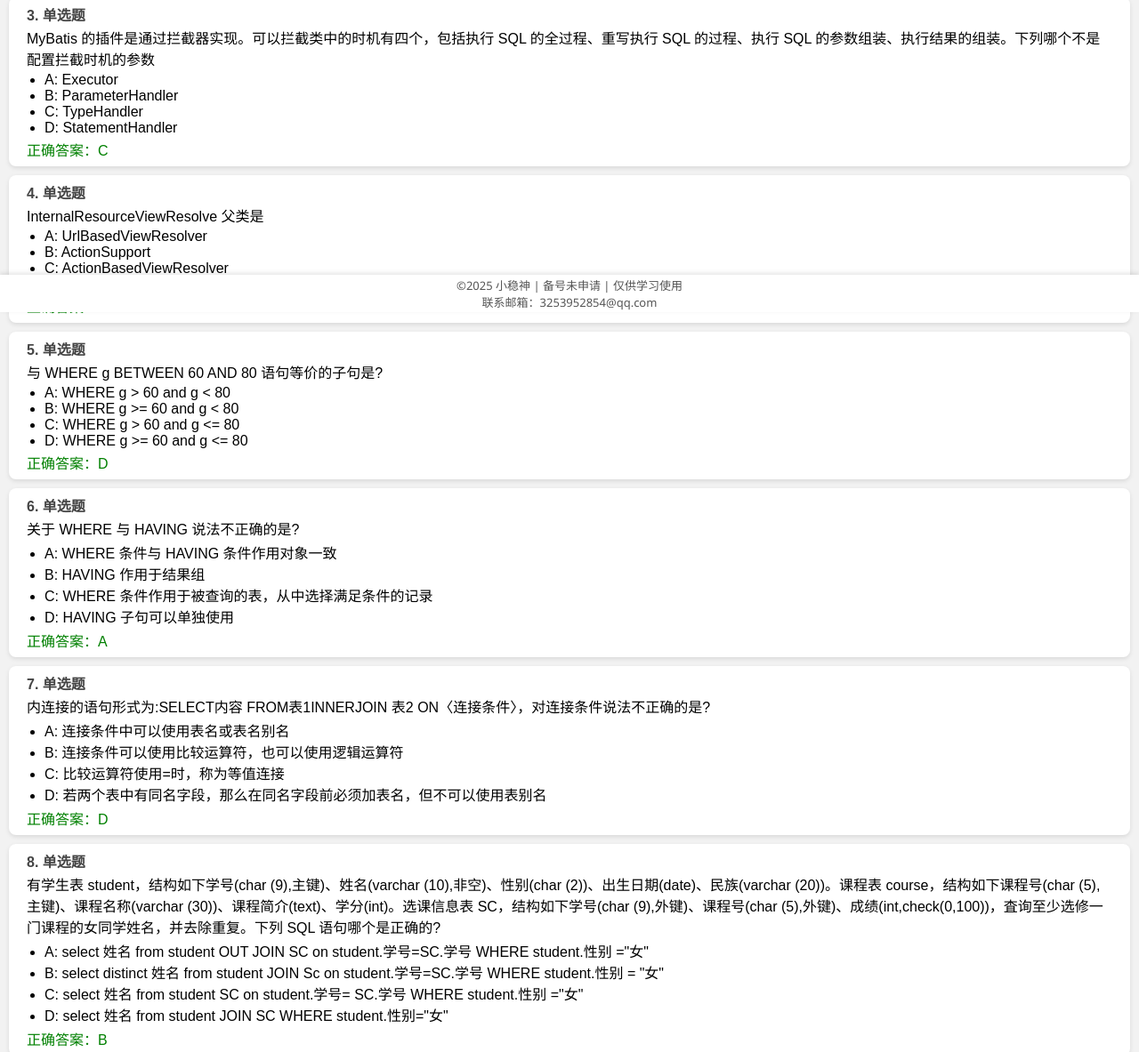
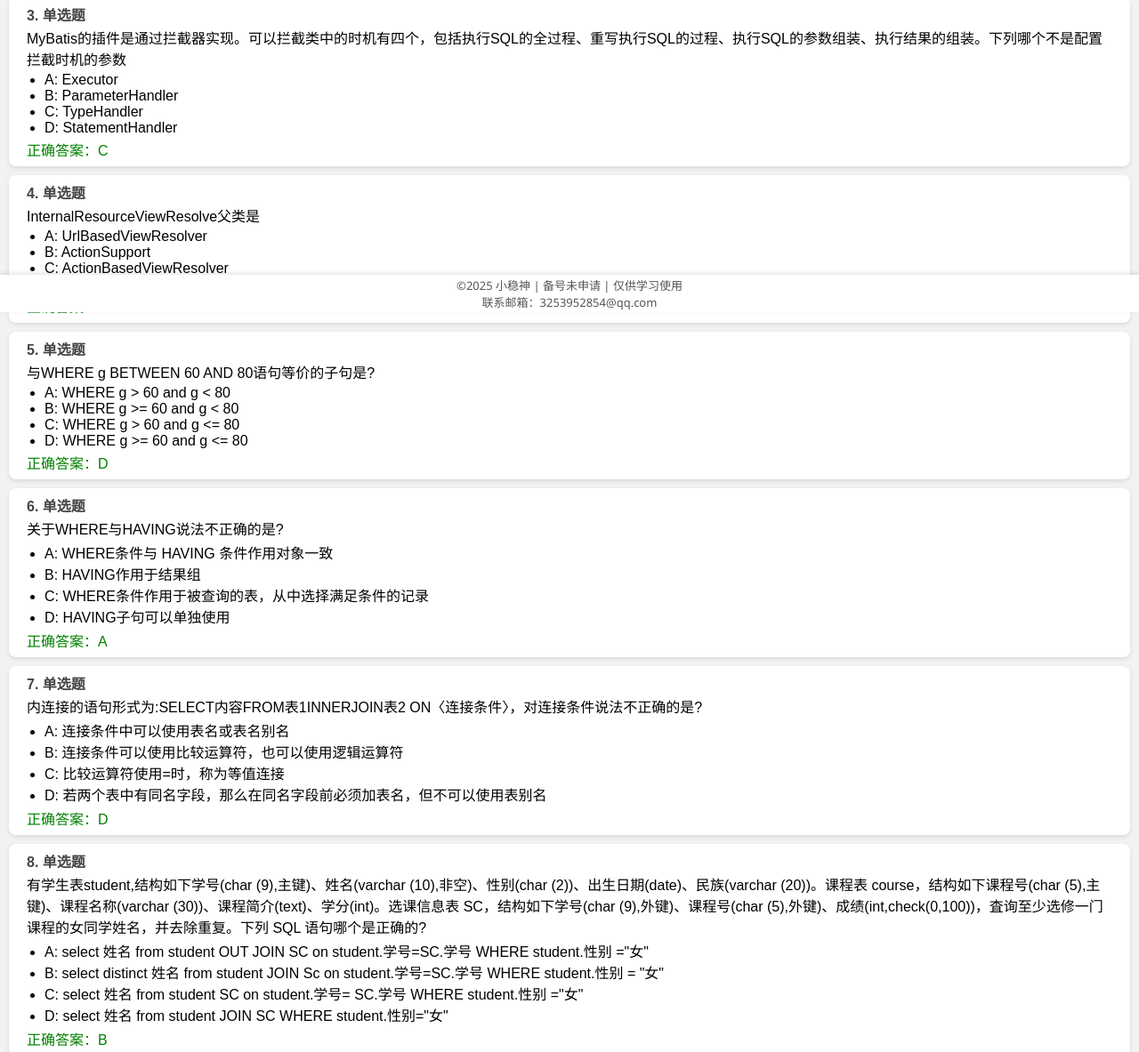
Before and after one commit to xws666/JavaWebTest, a plain HTML site: page index.html in a window 1280 px wide. Shown: the part 449-1632 px from the top of the page at 89% size. Drawn offline with Linux system fonts and the light colour scheme.

Commit message:
Update index.html

```diff
--- a/index.html
+++ b/index.html
@@ -113,13 +113,13 @@
     const questions = [
       {
         type: '单选题',
-        text: 'AOP 中，切点使用的接口是',
+        text: 'AOP中，切点使用的接口是',
         options: ['BeforeAdvice', 'Pointcut', 'AfterAdvice', 'MethodInterceotor'],
         answer: 'B'
       },
       {
         type: '单选题',
-        text: '在 SpringMVc 中，以下描述错误的是',
+        text: '在SpringMVc中，以下描述错误的是',
         options: [
           'SpringMVc 中必须是实现了 Handler 接口的 JavaBean 才能成为请求处理器',
           'DisPatcherServlet 是 SpringMvc 的前端 Servlet,和任何的 servlet 一样，必须在 web. xml 中配置后，才能起作用',
@@ -130,19 +130,19 @@
       },
       {
         type: '单选题',
-        text: 'MyBatis 的插件是通过拦截器实现。可以拦截类中的时机有四个，包括执行 SQL 的全过程、重写执行 SQL 的过程、执行 SQL 的参数组装、执行结果的组装。下列哪个不是配置拦截时机的参数',
+        text: 'MyBatis的插件是通过拦截器实现。可以拦截类中的时机有四个，包括执行SQL的全过程、重写执行SQL的过程、执行SQL的参数组装、执行结果的组装。下列哪个不是配置拦截时机的参数',
         options: ['Executor', 'ParameterHandler', 'TypeHandler', 'StatementHandler'],
         answer: 'C'
       },
       {
         type: '单选题',
-        text: 'InternalResourceViewResolve 父类是',
+        text: 'InternalResourceViewResolve父类是',
         options: ['UrlBasedViewResolver', 'ActionSupport', 'ActionBasedViewResolver', 'BasedViewResolverServlet'],
         answer: 'A'
       },
       {
         type: '单选题',
-        text: '与 WHERE g BETWEEN 60 AND 80 语句等价的子句是?',
+        text: '与WHERE g BETWEEN 60 AND 80语句等价的子句是?',
         options: [
           'WHERE g > 60 and g < 80',
           'WHERE g >= 60 and g < 80',
@@ -153,18 +153,18 @@
       },
       {
         type: '单选题',
-        text: '关于 WHERE 与 HAVING 说法不正确的是?',
+        text: '关于WHERE与HAVING说法不正确的是?',
         options: [
-          'WHERE 条件与 HAVING 条件作用对象一致',
-          'HAVING 作用于结果组',
-          'WHERE 条件作用于被查询的表，从中选择满足条件的记录',
-          'HAVING 子句可以单独使用'
+          'WHERE条件与 HAVING 条件作用对象一致',
+          'HAVING作用于结果组',
+          'WHERE条件作用于被查询的表，从中选择满足条件的记录',
+          'HAVING子句可以单独使用'
         ],
         answer: 'A'
       },
       {
         type: '单选题',
-        text: '内连接的语句形式为:SELECT内容 FROM表1INNERJOIN 表2 ON〈连接条件〉，对连接条件说法不正确的是?',
+        text: '内连接的语句形式为:SELECT内容FROM表1INNERJOIN表2 ON〈连接条件〉，对连接条件说法不正确的是?',
         options: [
           '连接条件中可以使用表名或表名别名',
           '连接条件可以使用比较运算符，也可以使用逻辑运算符',
@@ -175,7 +175,7 @@
       },
       {
         type: '单选题',
-        text: '有学生表 student，结构如下学号(char (9),主键)、姓名(varchar (10),非空)、性别(char (2))、出生日期(date)、民族(varchar (20))。课程表 course，结构如下课程号(char (5),主键)、课程名称(varchar (30))、课程简介(text)、学分(int)。选课信息表 SC，结构如下学号(char (9),外键)、课程号(char (5),外键)、成绩(int,check(0,100))，査询至少选修一门课程的女同学姓名，并去除重复。下列 SQL 语句哪个是正确的?',
+        text: '有学生表student,结构如下学号(char (9),主键)、姓名(varchar (10),非空)、性别(char (2))、出生日期(date)、民族(varchar (20))。课程表 course，结构如下课程号(char (5),主键)、课程名称(varchar (30))、课程简介(text)、学分(int)。选课信息表 SC，结构如下学号(char (9),外键)、课程号(char (5),外键)、成绩(int,check(0,100))，査询至少选修一门课程的女同学姓名，并去除重复。下列 SQL 语句哪个是正确的?',
         options: [
           'select 姓名 from student OUT JOIN SC on student.学号=SC.学号 WHERE student.性别 ="女"',
           'select distinct 姓名 from student JOIN Sc on student.学号=SC.学号 WHERE student.性别 = "女"',
@@ -186,7 +186,7 @@
       },
       {
         type: '单选题',
-        text: '使用 SQL语句进行插入数据时，若希望查看原表中是否有该条数据时，应该使用的关键字是?',
+        text: '使用SQL语句进行插入数据时，若希望查看原表中是否有该条数据时，应该使用的关键字是?',
         options: ['EXISTS', 'DISTINCT', 'NOT EXISTS', 'COUNT'],
         answer: 'C'
       },
@@ -198,13 +198,13 @@
       },
       {
         type: '单选题',
-        text: '若 Nginx 安装到/usr/local/nginx目录下，那么网站默认根目录是()',
+        text: '若Nginx安装到/usr/local/nginx目录下，那么网站默认根目录是()',
         options: ['usr/local/nginx/html', 'var/www/html', 'usr/local/apache2/htdocs', 'etc/https'],
         answer: 'A'
       },
       {
         type: '单选题',
-        text: '若要 VSS 支持多用户检出，则需在Options->General 中勾选()选项。',
+        text: '若要VSS支持多用户检出，则需在Options->General中勾选()选项。',
         options: [
           'Allow multiple checkouts',
           'Use network name for automatic user log in',
@@ -215,13 +215,13 @@
       },
       {
         type: '单选题',
-        text: '使用 svn status 查看工作副本状态时，第一列返回 A 代表项目()',
+        text: '使用svn status查看工作副本状态时，第一列返A代表项目()',
         options: ['没有修改', '预定要添加的项目', '项目已经丢失', '项目不在版本控制之下'],
         answer: 'B'
       },
       {
         type: '单选题',
-        text: 'Git 中以下哪项配置可以使得特定项目使用该邮箱()',
+        text: 'Git中以下哪项配置可以使得特定项目使用该邮箱()',
         options: [
           'git config -global user.name',
           'git config -global user.email',
@@ -250,7 +250,7 @@
       },
       {
         type: '单选题',
-        text: 'SQL 语句查询时，可以使用哪一个关键字进行筛选?',
+        text: 'SQL语句查询时，可以使用哪一个关键字进行筛选?',
         options: ['WHERE', 'GROUP BY', 'ORDER BY', 'UNION'],
         answer: 'A'
       },
@@ -267,7 +267,7 @@
       },
       {
         type: '单选题',
-        text: 'MyBatis 框架的 resultMap 匹配关系映射，可以处理一对一关系、一对多关系和多对多关系，下列哪个标签用来处理一对一关系?',
+        text: 'MyBatis框架的resultMap匹配关系映射，可以处理一对一关系、一对多关系和多对多关系，下列哪个标签用来处理一对一关系?',
         options: ['association', 'collection', 'discriminator', 'scope'],
         answer: 'A'
       },
@@ -279,19 +279,19 @@
       },
       {
         type: "单选题",
-        text: '我们在使用 Tomcat 部署 war 包的时候，是将 war 包存放在哪个目录，然后开始自动解压部署',
+        text: '我们在使用Tomcat部署war包的时候，是将war包存放在哪个目录，然后开始自动解压部署',
         options: ['lib', 'conf', 'webapps', 'ROOT'],
         answer: 'C'
       },
       {
         type: "单选题",
-        text: 'Tomcat 的默认端口是',
+        text: 'Tomcat的默认端口是',
         options: ['80', '8080', '8080#8008'],
         answer: 'B'
       },
       {
         type: "单选题",
-        text: 'VSS 中若需锁定文件的某一版本，使其不再发生变化，可使用()操作',
+        text: 'VSS中若需锁定文件的某一版本，使其不再发生变化，可使用()操作',
         options: ['Share', 'Pin', 'Merge Branch', 'Rollback'],
         answer: 'B'
       },
@@ -303,7 +303,7 @@
       },
       {
         type: '多选题',
-        text: '有学生表 Stu，有 sno、sname、ssex、saddress 字段，查询学生所有信息的 SQL 语句是?',
+        text: '有学生表Stu，有sno、sname、ssex、saddress字段，查询学生所有信息的SQL语句是?',
         options: [
           'SELECT * FROM Stu',
           'SELECT sno, sname FROM Stu',
@@ -314,7 +314,7 @@
       },
       {
         type: '多选题',
-        text: '有学生表 Stu，Sno表示学号，Sname 表示姓名，Ssex表示性别，Sbirthday 表示出生日期，Sdept表示所在系，那么统计各系学生数的 SQL 语句是?',
+        text: '有学生表Stu，Sno表示学号，Sname表示姓名,Ssex表示性别，Sbirthday表示出生日期，Sdept表示所在系，那么统计各系学生数的SQL语句是?',
         options: [
           'SELECT Sdept,COUNT(*)AS 各系人数 FROM Stu GROUP BY Sdept',
           'SELECT Sno, Sdept, COUNT(*)FROM Stu GROUP BY Sdept',
@@ -325,7 +325,7 @@
       },
       {
         type: '多选题',
-        text: '有三个表，学生表 Stu(Sno,Sname,Ssex,Sbirthdav,sdept)，字段分别表示学号，姓名，性别，出生、日期，所在系，学号为主码:课程表 Course(no,Cname)字段分别表示课程号，课程名，课程号为主码，成绩表 SC(Sno,Cno,degree),字段分别表示学号，课程号，成绩，(Sno，Cno)共同为主码，分别参考 Stu，Course 表的主码。查询没有选修课程的学生信息',
+        text: '有三个表，学生表Stu(Sno,Sname,Ssex,Sbirthdav,sdept)，字段分别表示学号，姓名，性别，出生、日期，所在系，学号为主码:课程表Course(no,Cname)字段分别表示课程号，课程名，课程号为主码，成绩表 SC(Sno,Cno,degree),字段分别表示学号，课程号，成绩，(Sno，Cno)共同为主码，分别参考 Stu，Course 表的主码。查询没有选修课程的学生信息',
         options: [
           'SELECT * FROM Stu WHERE Sno != SELECT Sno FROM SC',
           'SELECT * FROM Stu WHERE Sno !=( SELECT Sno FROM SC)',
@@ -358,7 +358,7 @@
       },
       {
         type: '多选题',
-        text: '关于 Gradle 项目中 jcenter 和 maven 两个仓库的说法正确的是()',
+        text: '关于Gradle项目中jcenter和maven两个仓库的说法正确的是()',
         options: [
           'jcenter 是 JFrog 公司提供的仓库服务',
           'maven 是 Sonatype 公司提供的仓库服务',
@@ -391,13 +391,13 @@
       },
       {
         type: '多选题',
-        text: 'Nginx 负载均衡的方式有()',
+        text: 'Nginx负载均衡的方式有()',
         options: ['轮询', 'weight', 'ip hash', 'fair'],
         answer: ['A', 'B', 'C', 'D']
       },
       {
         type: '多选题',
-        text: 'VSS 支持定制安装，以下属于定制安装提供的选项是()',
+        text: 'VSS支持定制安装，以下属于定制安装提供的选项是()',
         options: [
           'Administrative Programs',
           'Client Programs',
@@ -423,7 +423,7 @@
       },
       {
         type: '判断题',
-        text: '触发器可以使用 SQL 语句创建或在 MySQL Workbench 中创建。',
+        text: '触发器可以使用SQL语句创建或在MySQL Workbench中创建。',
         answer: '对'
       },
       {
@@ -438,37 +438,37 @@
       },
       {
         type: '判断题',
-        text: '热部署是指在你修改项目的 JSP、JAVA 类或配置文件后，在不重启 WEB 服务器前提下能让修改生效。',
+        text: '热部署是指在你修改项目的JSP、JAVA类或配置文件后，在不重启WEB服务器前提下能让修改生效。',
         answer: '错'
       },
       {
         type: '判断题',
-        text: '任何用户不管有没有权限，都可以执行 Cancel search 操作。',
+        text: '任何用户不管有没有权限，都可以执行Cancel search操作。',
         answer: '对'
       },
       {
         type: '判断题',
-        text: 'SVN 的客户端会根据需要自动编码 URL，类似 web 浏览器。',
+        text: 'SVN的客户端会根据需要自动编码URL，类似web浏览器。',
         answer: '对'
       },
       {
         type: '判断题',
-        text: '使用 git tag 命令查看所有标签时，标签按时间顺序倒叙排列。',
+        text: '使用git tag命令查看所有标签时，标签按时间顺序倒叙排列。',
         answer: '错'
       },
       {
         type: '判断题',
-        text: 'JUnit 允许只运行失败的用例。',
+        text: 'JUnit允许只运行失败的用例。',
         answer: '错'
       },
       {
         type: '判断题',
-        text: 'Hamcrest 匹配器中 allOf 用于检查是否与所有包含的匹配器匹配。',
+        text: 'Hamcrest 匹配器中allOf用于检查是否与所有包含的匹配器匹配。',
         answer: '对'
       },
       {
         type: '判断题',
-        text: 'SELECT 语句的后面接列名时，可以对列名进行重命名，必须使用关键字 AS。',
+        text: 'SELECT 语句的后面接列名时，可以对列名进行重命名，必须使用关键字AS。',
         answer: '错'
       },
       {
```
